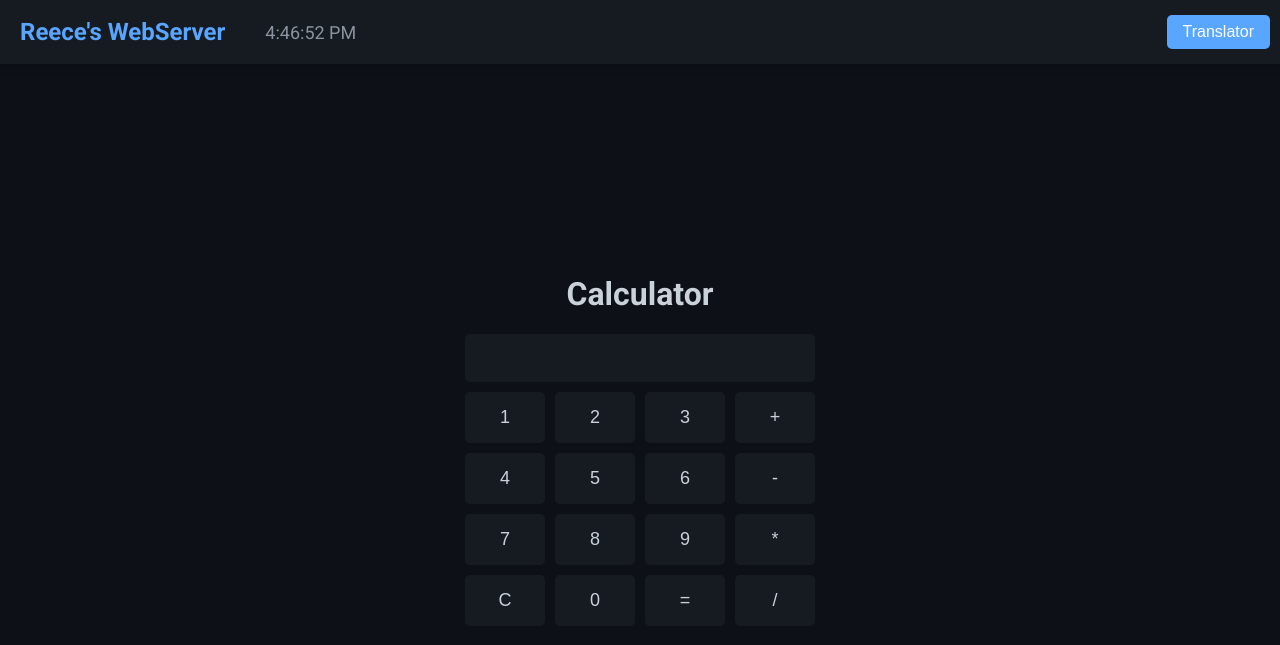
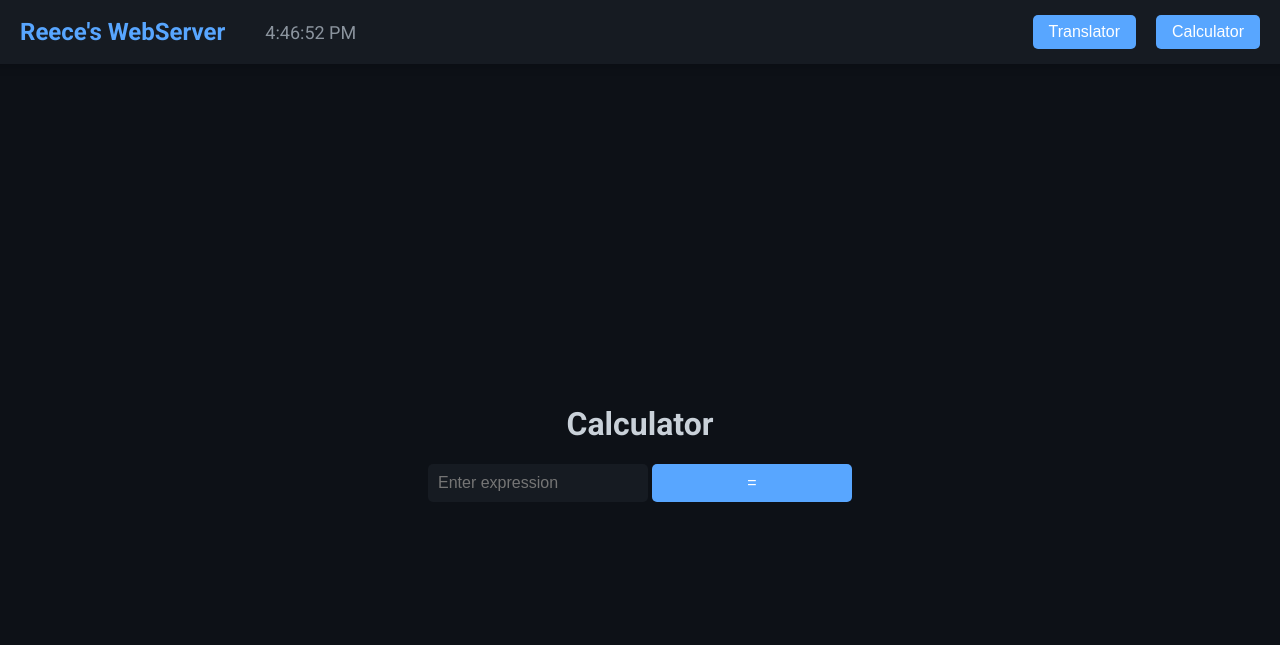
Before and after one commit to Reec1e33/proj1, a PHP site: page /calculator in a window 1280 px wide. Shown: the top 645 px of the page. Run offline with PHP 8.4, Linux system fonts and the light colour scheme.

Commit message:
Descriptive message about the changes

```diff
--- a/proj1/dev.reeceroskam.com/html/calculator/index.php
+++ b/proj1/dev.reeceroskam.com/html/calculator/index.php
@@ -3,7 +3,7 @@
 <head>
     <meta charset="UTF-8">
     <meta name="viewport" content="width=device-width, initial-scale=1.0">
-    <title>Reece's WebServer - Advanced Calculator</title>
+    <title>Reece's WebServer - Calculator</title>
     <link href="https://fonts.googleapis.com/css2?family=Roboto:wght@400;700&display=swap" rel="stylesheet">
     <style>
         body {
@@ -54,11 +54,16 @@
             border-radius: 5px;
             cursor: pointer;
             font-size: 16px;
-            margin-right: 10px;
+            margin-right: 20px;
         }
 
         #translator-button:hover, #calculator-button:hover {
             background-color: #4a90e2;
+        }
+
+        .right-side {
+            display: flex;
+            align-items: center;
         }
 
         .content {
@@ -66,41 +71,30 @@
             text-align: center;
         }
 
-        #calculator {
-            display: grid;
-            grid-template-columns: repeat(4, 80px);
-            grid-gap: 10px;
-            margin-top: 20px;
+        input[type="text"] {
+            padding: 10px;
+            border: none;
+            border-radius: 5px;
+            width: 200px;
+            background-color: #161b22;
+            color: #c9d1d9;
+            margin-bottom: 15px;
+            font-size: 16px;
         }
 
-        input[type="text"] {
-            grid-column: span 4;
-            padding: 10px;
-            font-size: 24px;
-            text-align: right;
-            background-color: #161b22;
+        button[type="button"] {
+            padding: 10px 20px;
             border: none;
-            color: #c9d1d9;
             border-radius: 5px;
+            background-color: #58a6ff;
+            color: #ffffff;
+            cursor: pointer;
+            width: 200px;
+            font-size: 16px;
         }
 
-        button {
-            padding: 15px;
-            font-size: 18px;
-            background-color: #161b22;
-            color: #c9d1d9;
-            border: none;
-            border-radius: 5px;
-            cursor: pointer;
-        }
-
-        button:hover {
+        button[type="button"]:hover {
             background-color: #4a90e2;
-        }
-
-        #result {
-            margin-top: 20px;
-            font-size: 18px;
         }
     </style>
 </head>
@@ -113,35 +107,14 @@
     </div>
     <div class="right-side">
         <button id="translator-button">Translator</button>
+        <button id="calculator-button">Calculator</button>
     </div>
 </header>
 
 <div class="content">
     <h1>Calculator</h1>
-    <form id="calc-form" action="/cgi-bin/calculator" method="post">
-        <div id="calculator">
-            <input type="text" id="calc-input" name="calcInput" readonly>
-            <button type="button" value="1">1</button>
-            <button type="button" value="2">2</button>
-            <button type="button" value="3">3</button>
-            <button type="button" value="+">+</button>
-            <button type="button" value="4">4</button>
-            <button type="button" value="5">5</button>
-            <button type="button" value="6">6</button>
-            <button type="button" value="-">-</button>
-            <button type="button" value="7">7</button>
-            <button type="button" value="8">8</button>
-            <button type="button" value="9">9</button>
-            <button type="button" value="*">*</button>
-            <button type="button" value="C">C</button>
-            <button type="button" value="0">0</button>
-            <button type="button" value="=">=</button>
-            <button type="button" value="/">/</button>
-        </div>
-        <input type="hidden" id="calc-result" name="calcResult">
-    </form>
-
-    <div id="result"></div>
+    <input type="text" id="expression" placeholder="Enter expression" required>
+    <button type="button" id="calculate-btn">=</button>
 </div>
 
 <script>
@@ -172,35 +145,29 @@
         window.location.href = '/chatgpt';
     });
 
-    // Calculator functionality
-    const inputField = document.getElementById('calc-input');
-    const buttons = document.querySelectorAll('#calculator button');
-    const form = document.getElementById('calc-form');
-    let expression = '';
-
-    buttons.forEach(button => {
-        button.addEventListener('click', () => {
-            const value = button.value;
-            if (value === 'C') {
-                expression = '';
-                inputField.value = '';
-            } else if (value === '=') {
-                // Submit form to the backend to calculate the result
-                document.getElementById('calc-result').value = expression;
-                form.submit();
-            } else {
-                expression += value;
-                inputField.value = expression;
-            }
-        });
+    const calculatorButton = document.getElementById('calculator-button');
+    calculatorButton.addEventListener('click', () => {
+        window.location.href = '/calculator';
     });
 
-    // Fetch result from server and display it
-    const urlParams = new URLSearchParams(window.location.search);
-    const result = urlParams.get('result');
-    if (result) {
-        inputField.value = result;
-    }
+    // Handle the calculate button click
+    document.getElementById('calculate-btn').addEventListener('click', function() {
+        const expression = document.getElementById('expression').value;
+
+        // Send the expression via AJAX to the backend
+        const xhr = new XMLHttpRequest();
+        xhr.open('POST', '/cgi-bin/calculator', true);
+        xhr.setRequestHeader('Content-Type', 'application/x-www-form-urlencoded');
+        xhr.onload = function() {
+            if (xhr.status === 200) {
+                // Update the input field with the result
+                document.getElementById('expression').value = xhr.responseText;
+            } else {
+                console.error('Error calculating the expression');
+            }
+        };
+        xhr.send('expression=' + encodeURIComponent(expression));
+    });
 </script>
 
 </body>
--- a/proj1/dev.reeceroskam.com/html/index.php
+++ b/proj1/dev.reeceroskam.com/html/index.php
@@ -76,7 +76,7 @@
     </div>
     <div class="right-side">
         <button id="translator-button">Translator</button> <!-- Button aligned to right with space -->
-        <button id="calculator-button">Calculator</button> <!-- New Calculator button -->
+        <button id="calculator-button"> roskam</button> <!-- New Calculator button -->
     </div>
 </header>
 
```
Also changed, not shown: 1 other file.
